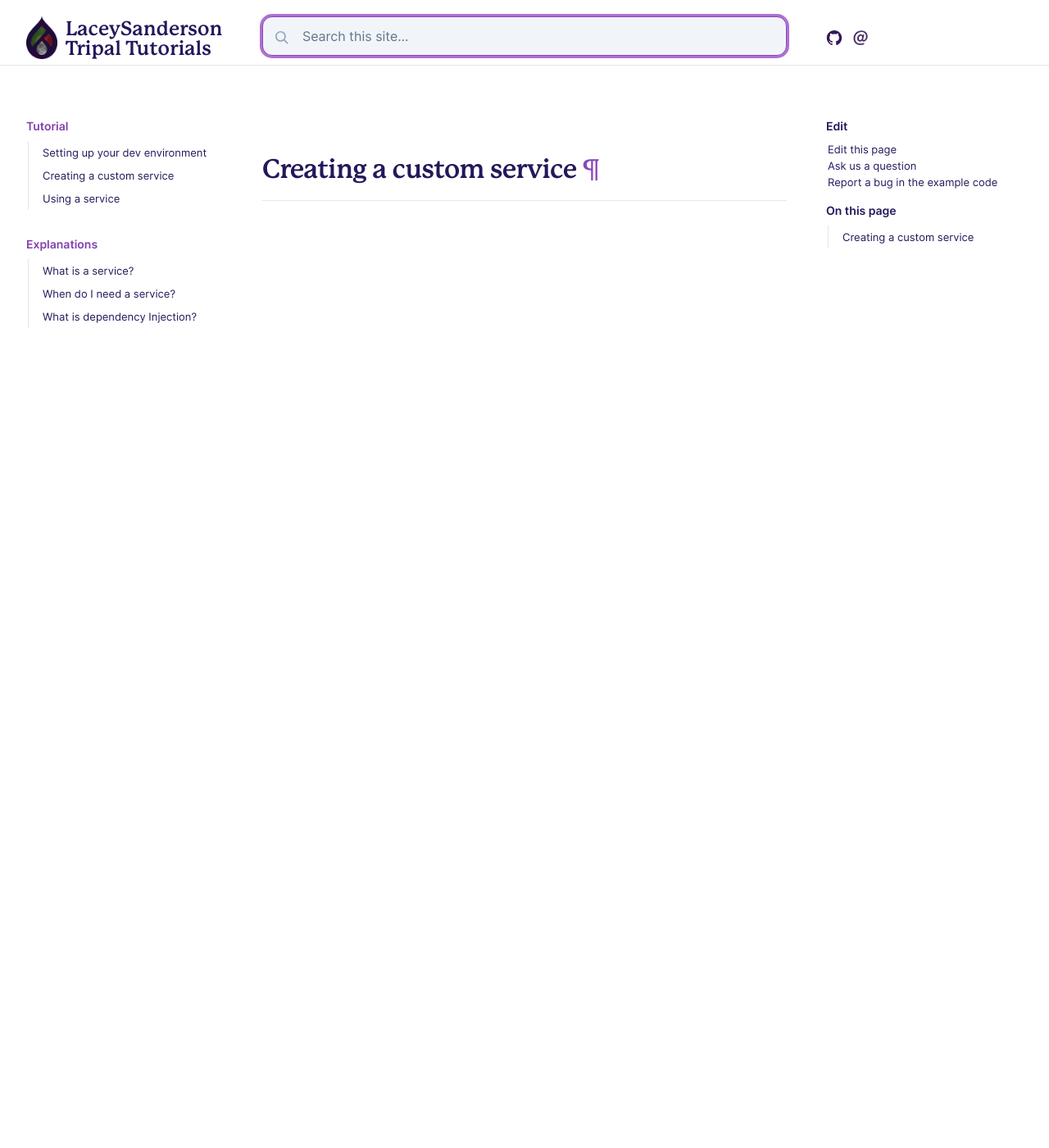
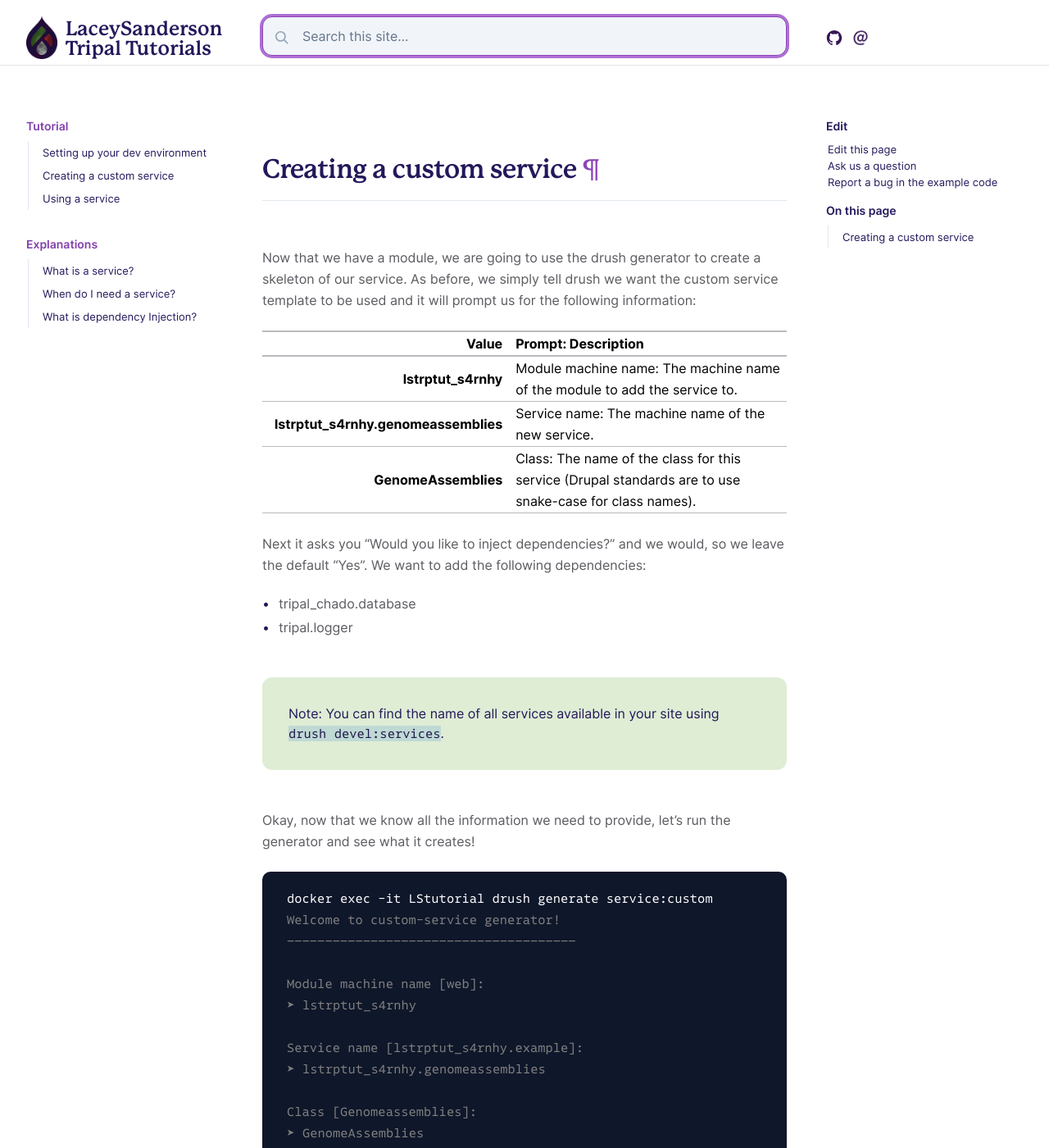
Before and after one commit to LS-TripalTutorials/exampleService-genomeAssembly, a Jekyll site: the page built from docs/_docs/tutorial/create_service.md, in a window 1280 px wide and 1400 px high. Shown: the whole window at 82% size. Built offline with Jekyll 4.4.1, drawn with Linux system fonts in a browser that asks for light colours; some of the changed text lies outside the part shown.

Commit message:
Generated Service.

```diff
--- a/docs/_docs/tutorial/create_service.md
+++ b/docs/_docs/tutorial/create_service.md
@@ -3,3 +3,63 @@ layout: page
 title: "Creating a custom service"
 permalink: /tutorial/create-service
 ---
+
+Now that we have a module, we are going to use the drush generator to create a skeleton of our service. As before, we simply tell drush we want the custom service template to be used and it will prompt us for the following information:
+
+| Value                            | Prompt: Description |
+|----------------------------------|---------------------|
+| lstrptut_s4rnhy                  | Module machine name: The machine name of the module to add the service to. |
+| lstrptut_s4rnhy.genomeassemblies | Service name: The machine name of the new service. |
+| GenomeAssemblies                 | Class: The name of the class for this service (Drupal standards are to use snake-case for class names). |
+
+Next it asks you "Would you like to inject dependencies?" and we would, so we leave the default "Yes". We want to add the following dependencies:
+
+ - tripal_chado.database
+ - tripal.logger
+
+{% capture info_notice %}
+Note: You can find the name of all services available in your site using <code>drush devel:services</code>.
+{% endcapture %}
+
+{% include callout.html text=info_notice type="info" %}
+
+Okay, now that we know all the information we need to provide, let's run the generator and see what it creates!
+
+{% capture terminal_command %}
+
+docker exec -it LStutorial drush generate service:custom
+
+{% endcapture %}
+{% capture terminal_output %}
+
+Welcome to custom-service generator!
+––––––––––––––––––––––––––––––––––––––
+
+Module machine name [web]:
+➤ lstrptut_s4rnhy
+
+Service name [lstrptut_s4rnhy.example]:
+➤ lstrptut_s4rnhy.genomeassemblies
+
+Class [Genomeassemblies]:
+➤ GenomeAssemblies
+
+Would you like to inject dependencies? [Yes]:
+➤ Yes
+
+Type the service name or use arrows up/down. Press enter to continue:
+➤ tripal_chado.database
+
+Type the service name or use arrows up/down. Press enter to continue:
+➤ tripal.logger
+
+Type the service name or use arrows up/down. Press enter to continue:
+➤
+
+The following directories and files have been created or updated:
+–––––––––––––––––––––––––––––––––––––––––––––––––––––––––––––––––––
+• /var/www/drupal9/web/modules/lstrptut_s4rnhy/lstrptut_s4rnhy.services.yml
+• /var/www/drupal9/web/modules/lstrptut_s4rnhy/src/GenomeAssemblies.php
+
+{% endcapture %}
+{% include terminal.html commands=terminal_command output=terminal_output %}
--- /dev/null
+++ b/lstrptut_s4rnhy.services.yml
@@ -0,0 +1,4 @@
+services:
+  lstrptut_s4rnhy.genomeassemblies:
+    class: Drupal\lstrptut_s4rnhy\GenomeAssemblies
+    arguments: ['@tripal_chado.database', '@tripal.logger']
```
Also changed, not shown: 1 other file.
